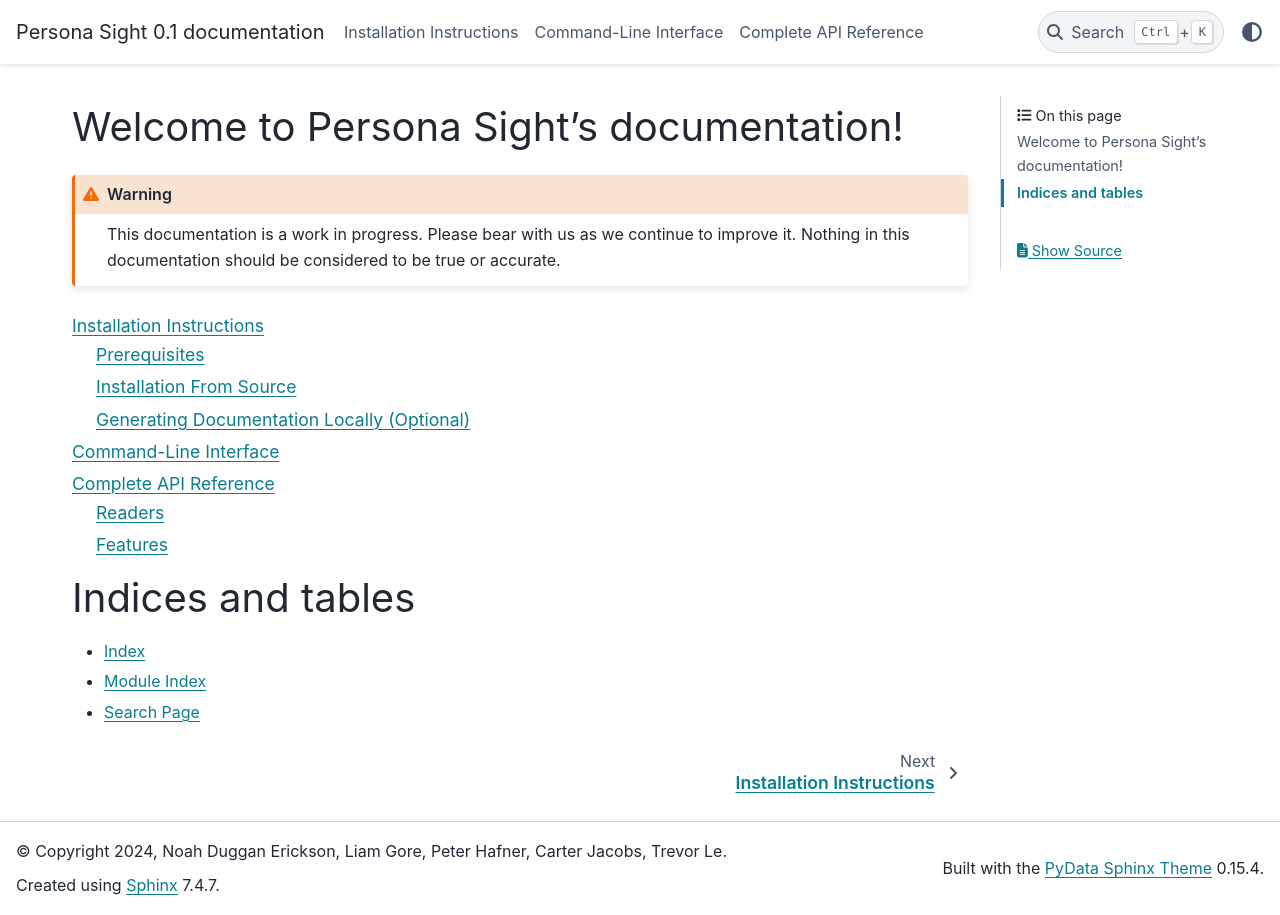
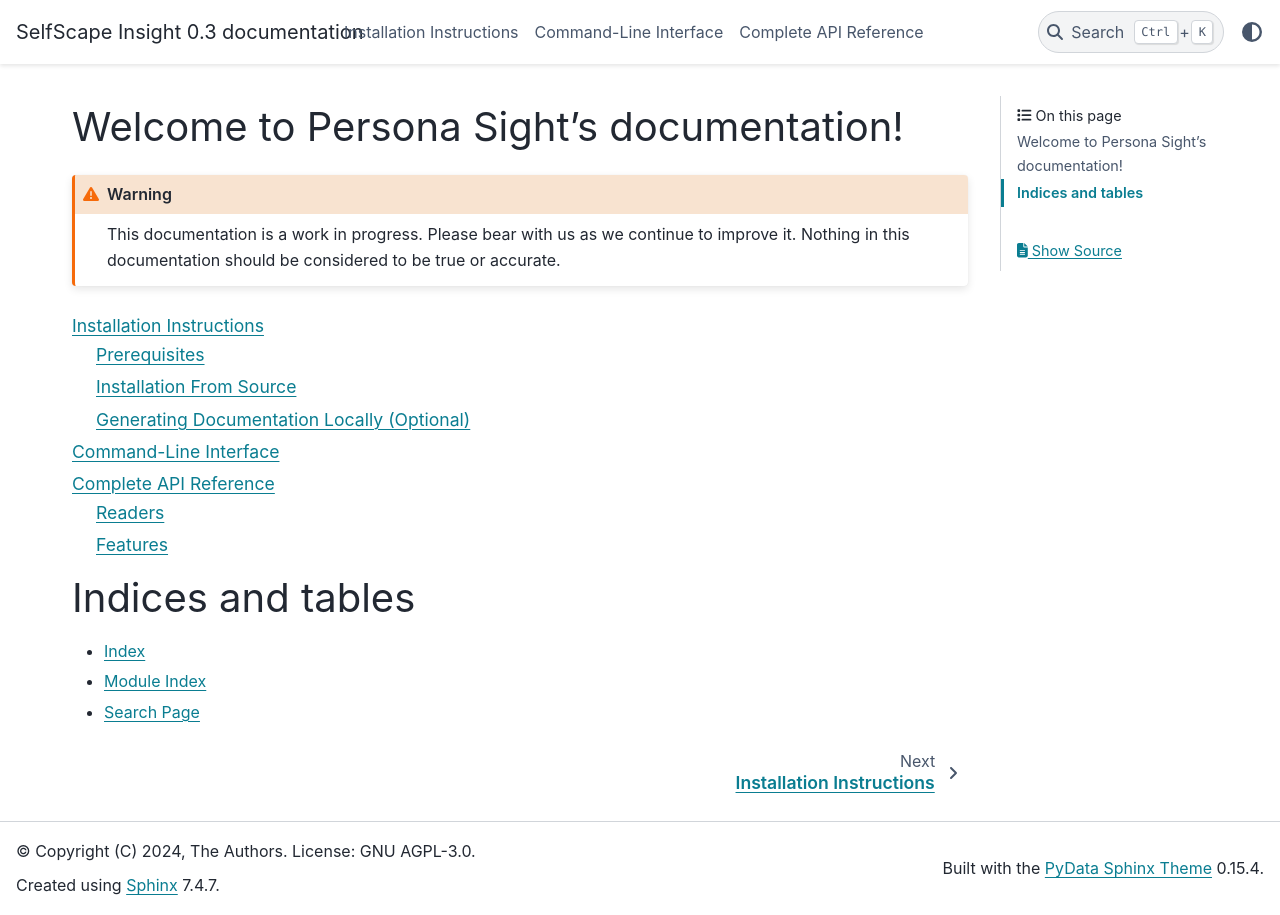
Before and after one commit to mindsresearch/between_bytes, a Sphinx documentation site: the page built from docs/index.rst, in a window 1280 px wide. Built offline with Sphinx 7.4.7 and the PyData theme 0.15.4, drawn with Linux system fonts in a browser that asks for light colours.

Commit message:
Update docs config

```diff
--- a/docs/conf.py
+++ b/docs/conf.py
@@ -10,15 +10,15 @@
 import sys
 sys.path.insert(0, os.path.abspath('..'))
 
-project = 'Persona Sight'
-copyright = '2024, Noah Duggan Erickson, Liam Gore, Peter Hafner, Carter Jacobs, Trevor Le'
+project = 'SelfScape Insight'
+copyright = '(C) 2024, The Authors. License: GNU AGPL-3.0'
 author = 'Noah Duggan Erickson, Liam Gore, Peter Hafner, Carter Jacobs, Trevor Le'
-release = '0.1'
+release = '0.3'
 
 # -- General configuration ---------------------------------------------------
 # https://www.sphinx-doc.org/en/master/usage/configuration.html#general-configuration
 
-extensions = ['sphinx.ext.autodoc', 'sphinx.ext.coverage', 'sphinx.ext.napoleon']
+extensions = ['sphinx.ext.autodoc', 'sphinx.ext.coverage', 'sphinx.ext.napoleon', 'sphinx_design']
 
 templates_path = ['_templates']
 exclude_patterns = ['_build', 'Thumbs.db', '.DS_Store']
```
